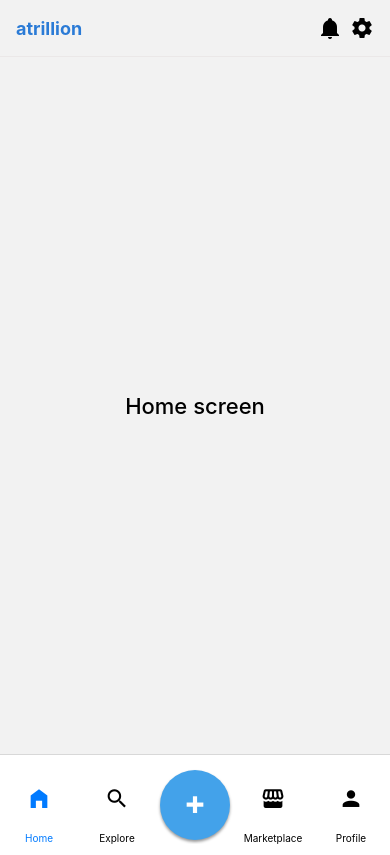
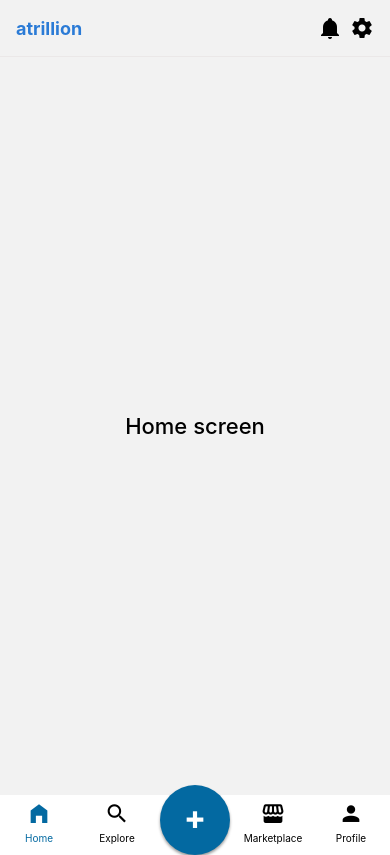
Before and after one commit to DJPajares/SocialMediaApp, a React Native app: screen /BottomTabs in a window 390 px wide. Built offline with nearby package versions, Linux system fonts and the light colour scheme.

Commit message:
feat: add dark mode

```diff
--- a/App.tsx
+++ b/App.tsx
@@ -1,22 +1,30 @@
 import React from 'react';
+import {StatusBar, SafeAreaView, View} from 'react-native';
 import {NavigationContainer} from '@react-navigation/native';
 import {createNativeStackNavigator} from '@react-navigation/native-stack';
 import BottomTabs from './components/tab/BottomTabs';
 import ReviewScreen from './containers/ReviewScreen';
+import {useColorScheme} from 'nativewind';
 
 const Stack = createNativeStackNavigator();
 
 const App = () => {
+  const isDarkMode = useColorScheme().colorScheme === 'dark';
+  // const backgroundStyle = 'bg-neutral-300 dark:bg-slate-100';
+
   return (
     <NavigationContainer>
-      <Stack.Navigator screenOptions={{headerShown: false}}>
+      <StatusBar barStyle={isDarkMode ? 'light-content' : 'dark-content'} />
+
+      <Stack.Navigator
+        screenOptions={{
+          headerShown: false,
+          contentStyle: {backgroundColor: isDarkMode ? '#1c1917' : '#f0f0f0'},
+        }}>
         <Stack.Group>
           <Stack.Screen name="BottomTabs" component={BottomTabs} />
         </Stack.Group>
-        <Stack.Group
-          screenOptions={{
-            presentation: 'modal',
-          }}>
+        <Stack.Group screenOptions={{presentation: 'modal'}}>
           <Stack.Screen name="Review" component={ReviewScreen} />
         </Stack.Group>
       </Stack.Navigator>
--- a/components/tab/BottomTabs.tsx
+++ b/components/tab/BottomTabs.tsx
@@ -8,6 +8,7 @@ import HomeStack from '../../stacks/HomeStack';
 import MarketplaceStack from '../../stacks/MarketplaceStack';
 import ProfileStack from '../../stacks/ProfileStack';
 import ExploreStack from '../../stacks/ExploreStack';
+import {useColorScheme} from 'nativewind';
 
 const Tab = createBottomTabNavigator();
 
@@ -39,11 +40,16 @@ const TabBarMiddleIcon = ({name, color, size}: TabBarIconProps) => {
 };
 
 const BottomTabs = () => {
+  const {colorScheme} = useColorScheme();
+  const isDarkMode = colorScheme === 'dark';
+
   return (
     <Tab.Navigator
       initialRouteName="Home"
       screenOptions={() => ({
-        tabBarStyle: styles.tabBar,
+        tabBarStyle: styles.tabBar(isDarkMode),
+        tabBarActiveTintColor: isDarkMode ? '#0369a1' : '#0369a1',
+        tabBarInactiveTintColor: isDarkMode ? '#ffffff' : '#000000',
       })}>
       <Tab.Screen
         name="HomeStack"
@@ -51,7 +57,6 @@ const BottomTabs = () => {
         options={{
           headerShown: false,
           tabBarLabel: 'Home',
-          tabBarInactiveTintColor: 'black',
           tabBarIcon: ({color, size}) =>
             TabBarIcon({name: 'home-variant', color, size}),
         }}
@@ -62,7 +67,6 @@ const BottomTabs = () => {
         options={{
           headerShown: false,
           tabBarLabel: 'Explore',
-          tabBarInactiveTintColor: 'black',
           tabBarIcon: ({color, size}) =>
             TabBarIcon({name: 'magnify', color, size}),
         }}
@@ -73,7 +77,6 @@ const BottomTabs = () => {
         options={{
           headerShown: false,
           tabBarLabel: '',
-          tabBarInactiveTintColor: 'black',
           tabBarIcon: ({size}) =>
             TabBarMiddleIcon({name: 'plus-thick', color: 'white', size}),
           tabBarButton: props => <TouchableOpacity {...props} />,
@@ -91,7 +94,6 @@ const BottomTabs = () => {
         options={{
           headerShown: false,
           tabBarLabel: 'Marketplace',
-          tabBarInactiveTintColor: 'black',
           tabBarIcon: ({color, size}) =>
             TabBarIcon({name: 'storefront', color, size}),
         }}
@@ -102,7 +104,6 @@ const BottomTabs = () => {
         options={{
           headerShown: false,
           tabBarLabel: 'Profile',
-          tabBarInactiveTintColor: 'black',
           tabBarIcon: ({color, size}) =>
             TabBarIcon({name: 'account', color, size}),
         }}
@@ -114,15 +115,18 @@ const BottomTabs = () => {
 export default BottomTabs;
 
 const styles = StyleSheet.create({
-  tabBar: {
-    height: 90,
-    paddingTop: 10,
-  },
+  tabBar: (isDarkMode: boolean) => ({
+    // height: 90,
+    // paddingTop: 10,
+    // height: '10%',
+    backgroundColor: isDarkMode ? '#292524' : 'white',
+    borderTopWidth: 0,
+  }),
   middleButton: {
     width: 70,
     height: 70,
     borderRadius: 35,
-    backgroundColor: '#43a2ea',
+    backgroundColor: '#0369a1',
     justifyContent: 'center',
     alignItems: 'center',
     shadowColor: '#000',
```
